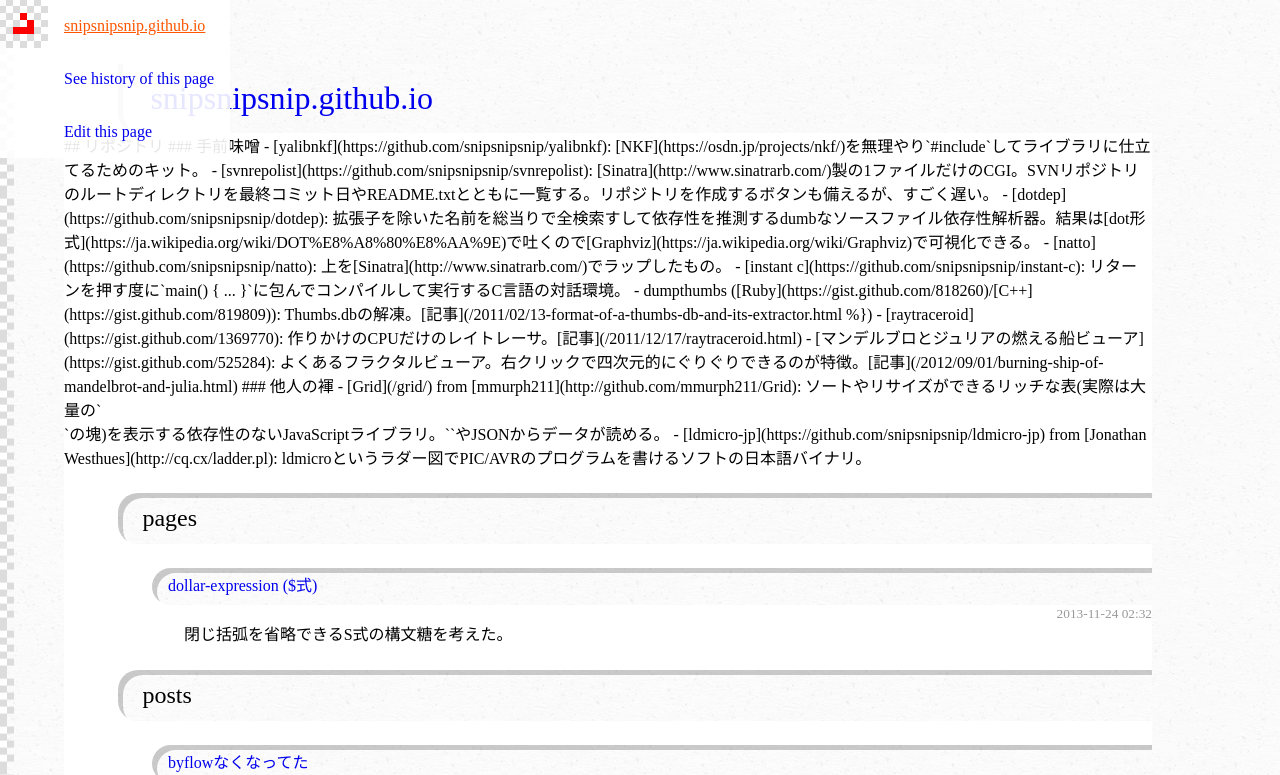
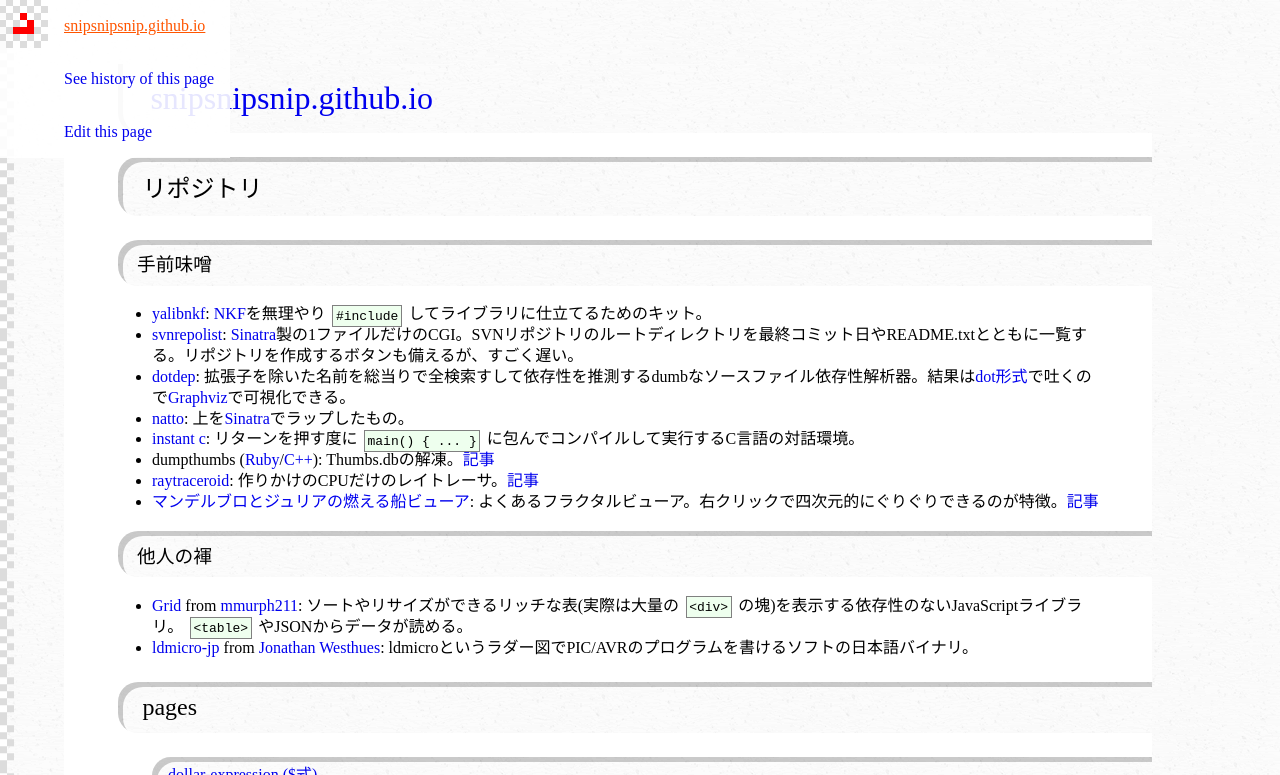
Before and after one commit to snipsnipsnip/snipsnipsnip.github.io, a Jekyll site: the page built from index.html, in a window 1280 px wide and 900 px high, cut to the strip 0-775 px from the top of the window. Built offline with Jekyll 4.4.1, drawn with Linux system fonts in a browser that asks for light colours; a style sheet for code colours, icons or effects is not loaded.

Commit message:
Update index.html

```diff
--- a/index.html
+++ b/index.html
@@ -5,7 +5,7 @@ title: index
 <div class="text">
 <h1><a href="{{site.repos_url}}">{{site.title}}</a></h1>
 <section>
-{% include repos.md %}
+{% capture repos %}{% include repos.md %}{% endcapture %}{{ repos | markdownify }}
 </section>
 <section>
 <h2>pages</h2>
```
